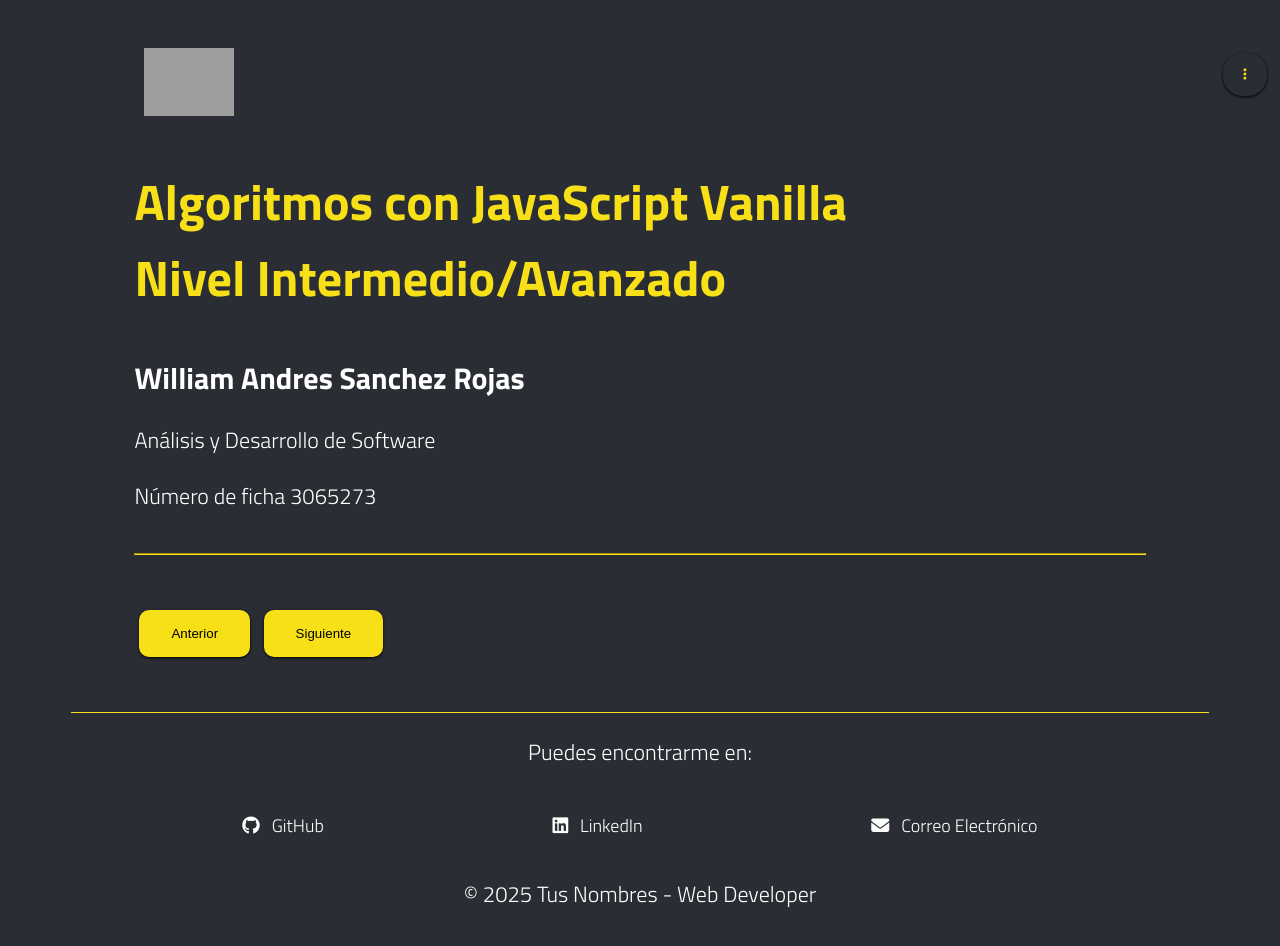
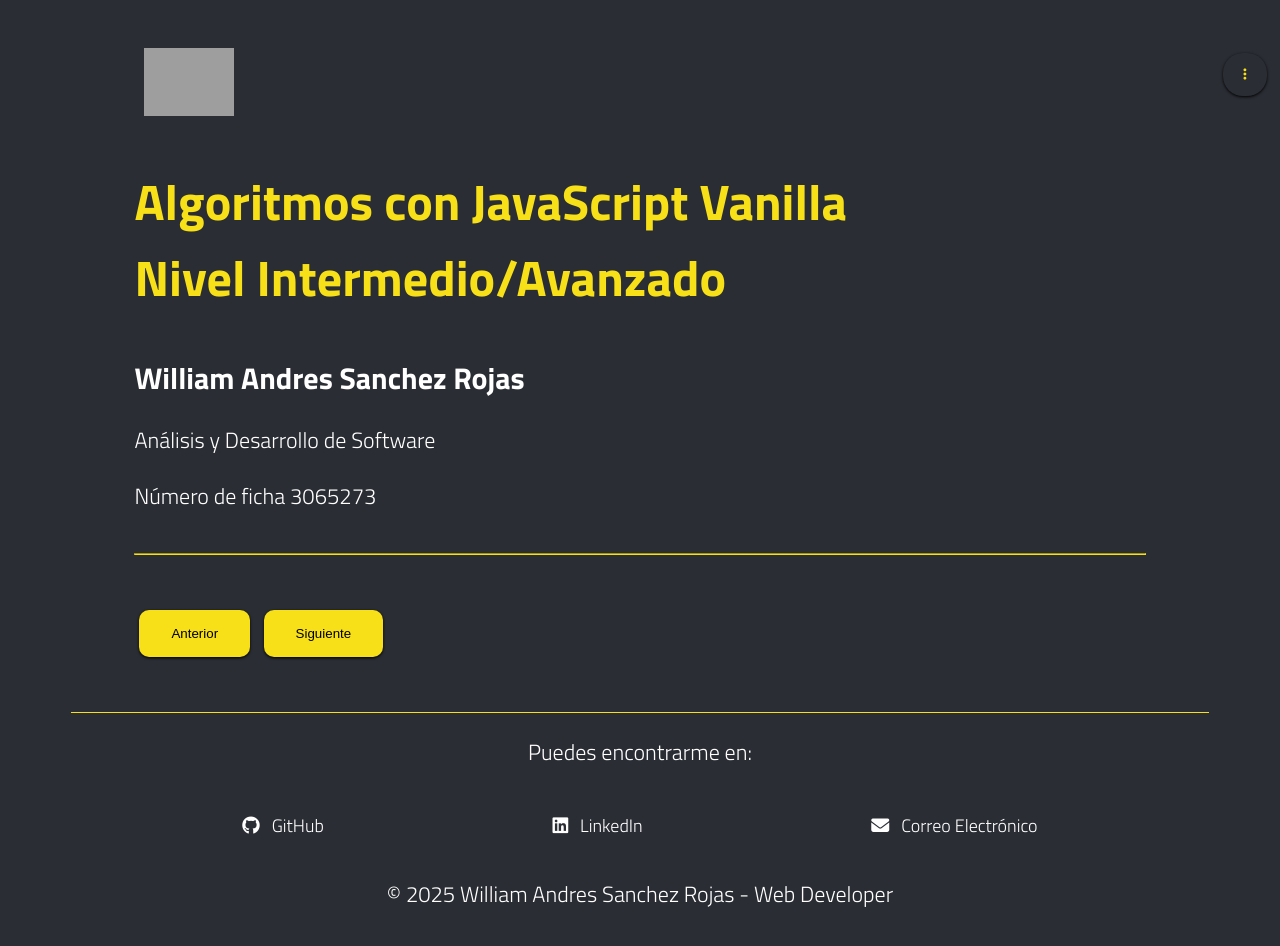
Before and after one commit to WilliamSanchezR/WilliamSanchezR-TALLER-PRACTICO-JAVASCIRPT-ALGORTIMOS-NIVEL-INTERMEDIO-AVANZADO, a plain HTML site: page index.html in a window 1280 px wide. Drawn offline with Linux system fonts and the light colour scheme; grey boxes are pictures that could not be loaded.

Commit message:
QUINTO COMMIT

```diff
--- a/index.html
+++ b/index.html
@@ -2023,7 +2023,7 @@
 
             <li><a href="mailto:sanchezwill596@gmail.com?Subject=Consulta&Body=Me gustaría saber sobre tu servicio""><i class="fas fa-envelope"></i> Correo Electrónico</a></li>
         </ul>
-        <p class="copyright">&copy; 2025 Tus Nombres - Web Developer</p>
+        <p class="copyright">&copy; 2025 William Andres Sanchez Rojas - Web Developer</p>
     </footer>
     <script src="js/mainn.js"></script>
     <script src="js/scripts.js"></script>
```
